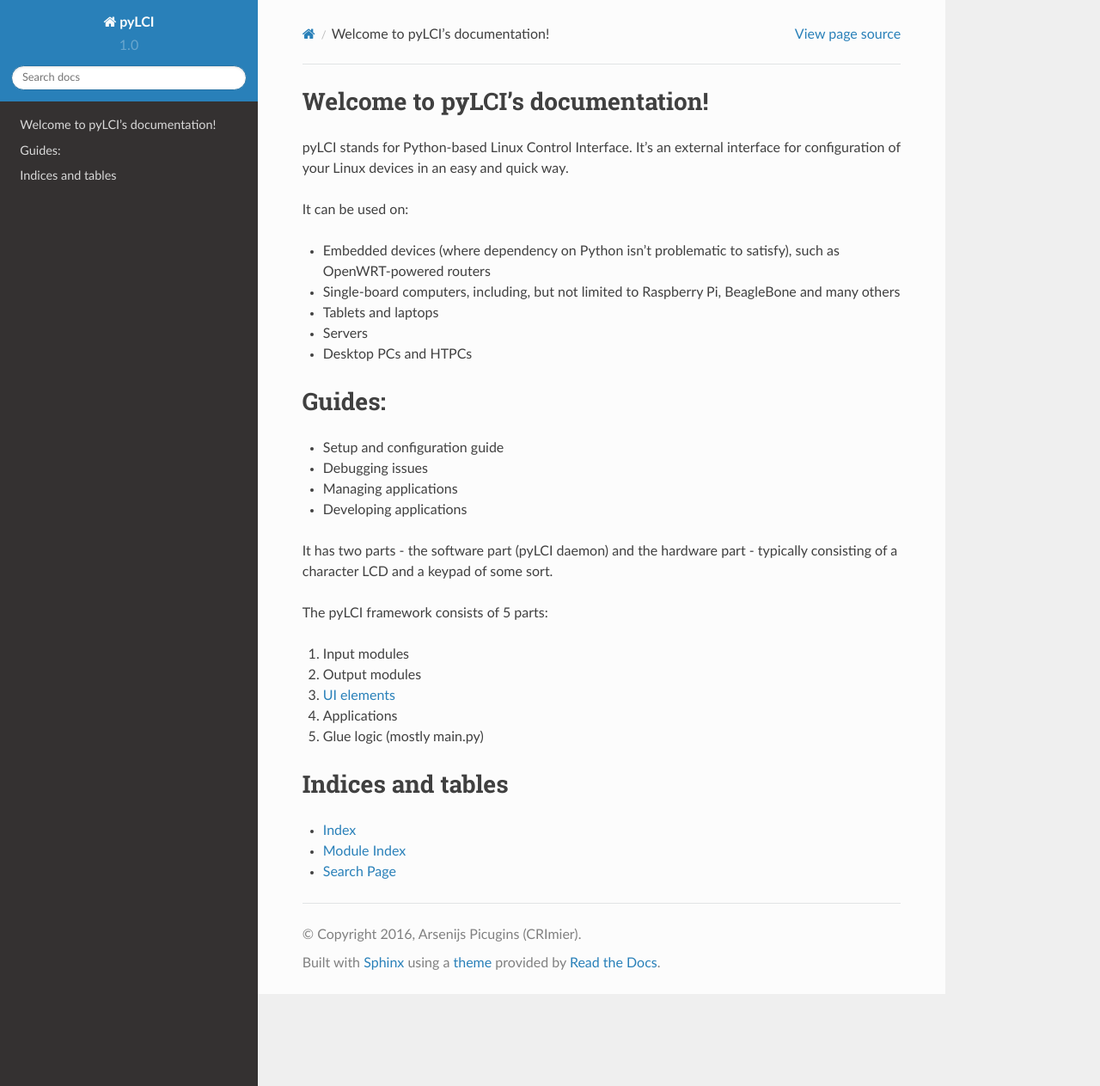
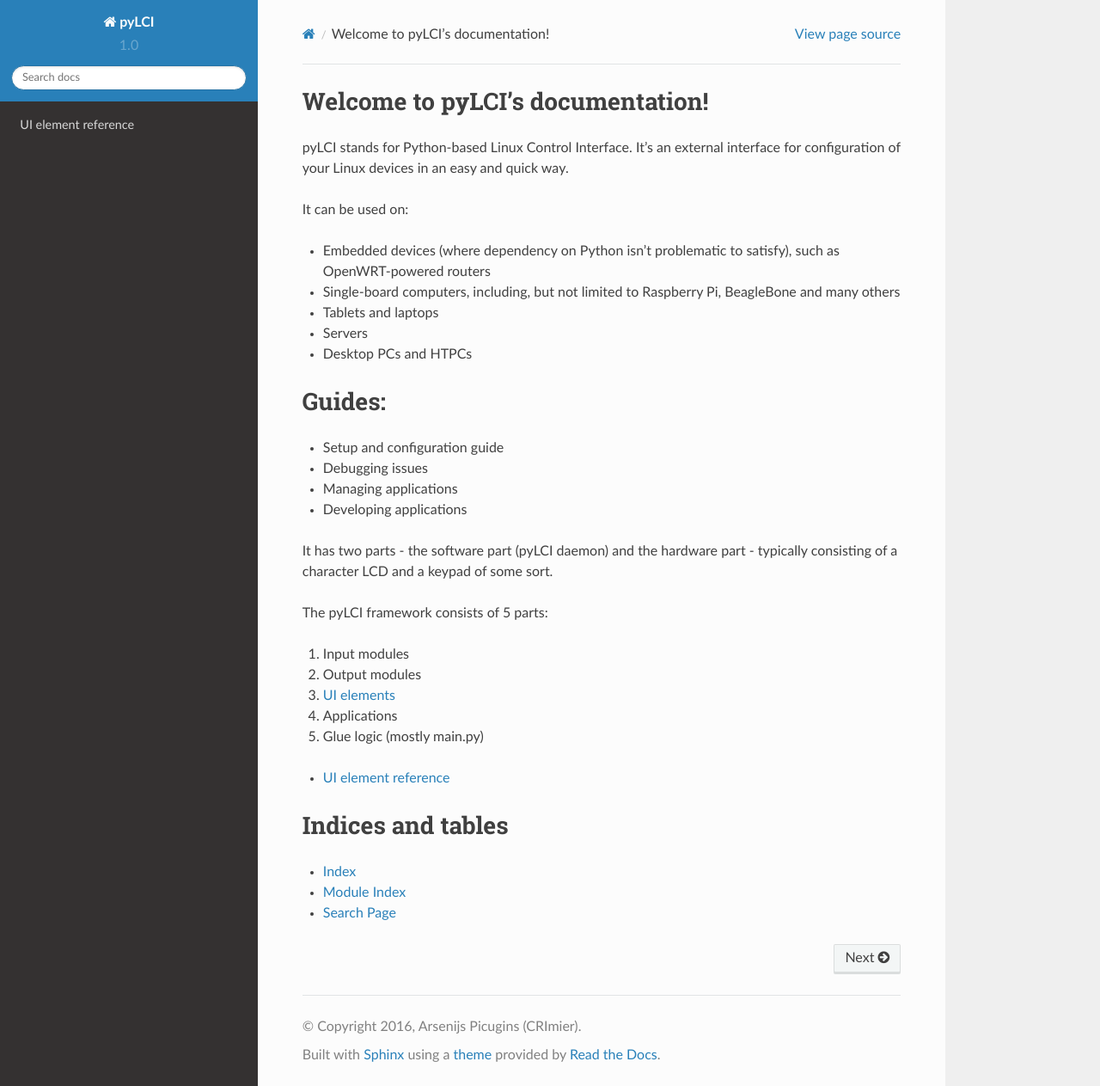
Before and after one commit to CRImier/pyLCI, a Sphinx documentation site: the page built from docs/index.rst, in a window 1280 px wide and 1263 px high. Shown: the whole window at 86% size. Built offline with Sphinx 7.4.7 and the Read the Docs theme 2.0.0, drawn with Linux system fonts in a browser that asks for light colours; pages that are not in the unit, such as notebooks, are missing from menus.

Commit message:
Minor changes in docs structure

```diff
--- a/docs/index.rst
+++ b/docs/index.rst
@@ -31,8 +31,9 @@
 
 
 .. toctree::
-   :maxdepth: 2
+   :maxdepth: 1
 
+   ui.rst
 
 Indices and tables
 ==================
```
Also changed, not shown: docs/ui/menu.rst (renamed from docs/ui_menu.rst).
